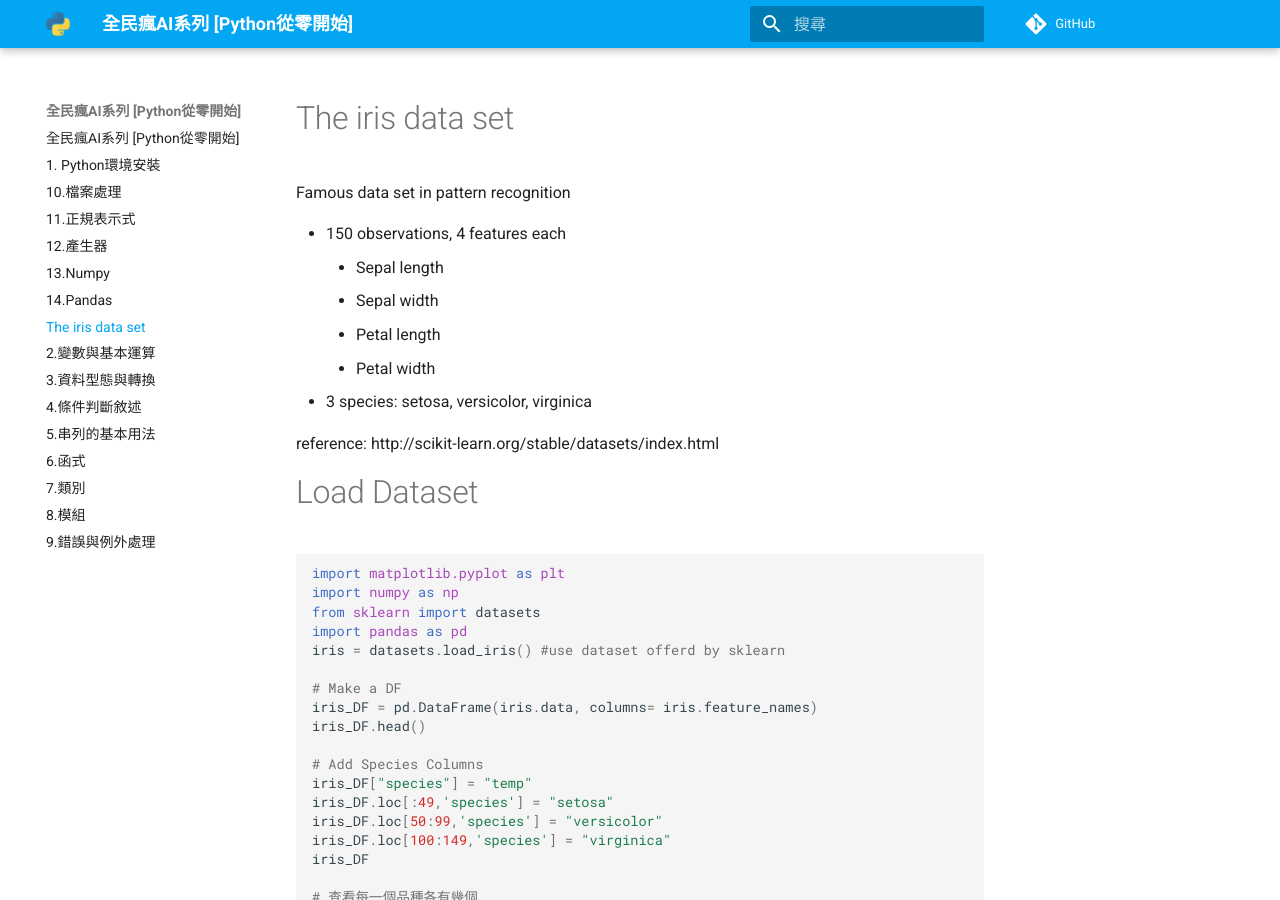
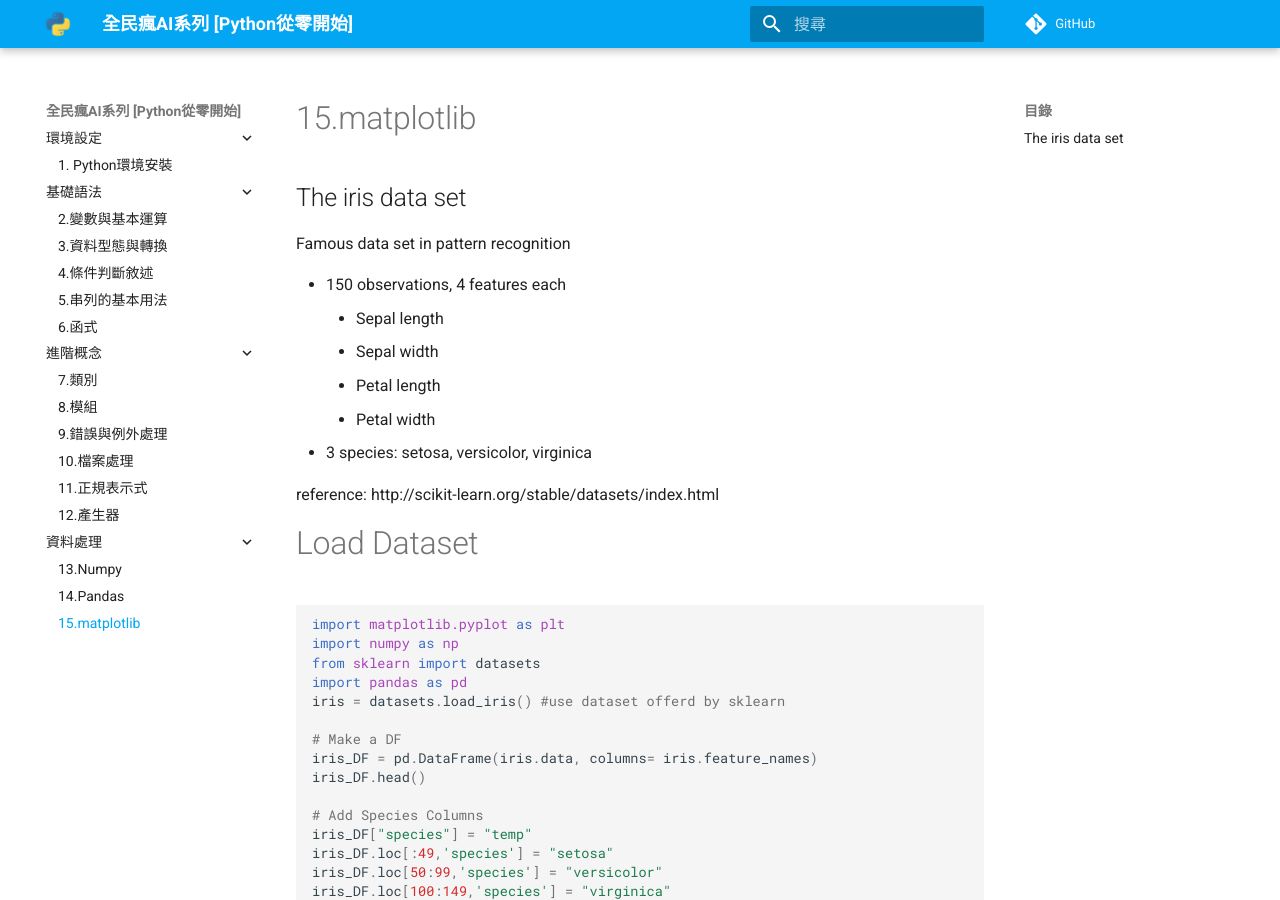
Before and after one commit to andy6804tw/crazyai-python, an MkDocs documentation site: the page built from docs/15.matplotlib.md, in a window 1280 px wide and 900 px high. Built offline with MkDocs 1.6.1 and Material for MkDocs 9.7.7, drawn with Linux system fonts in a browser that asks for light colours; nearby versions of some CDN libraries; comment, search, counter and statistics services are not loaded.

Commit message:
add title

```diff
--- a/docs/15.matplotlib.md
+++ b/docs/15.matplotlib.md
@@ -1,4 +1,5 @@
-# The iris data set
+# 15.matplotlib
+## The iris data set
 
 Famous data set in pattern recognition
 
--- a/mkdocs.yml
+++ b/mkdocs.yml
@@ -21,6 +21,25 @@ edit_uri: ""
 # Copyright
 copyright: 'Copyright © 2018 - 2024 10程式中'
 nav:
+  - '環境設定':
+    - '1.Python環境安裝.md'
+  - '基礎語法':
+    - '2.變數與基本運算.md'
+    - '3.資料型態與轉換.md'
+    - '4.條件判斷敘述.md'
+    - '5.串列的基本用法.md'
+    - '6.函式.md'
+  - '進階概念':
+    - '7.類別.md'
+    - '8.模組.md'
+    - '9.錯誤與例外處理.md'
+    - '10.檔案處理.md'
+    - '11.正規表示式.md'
+    - '12.產生器.md'
+  - '資料處理':
+    - '13.Numpy.md'
+    - '14.Pandas.md'
+    - '15.matplotlib.md'
 
 
 
```
